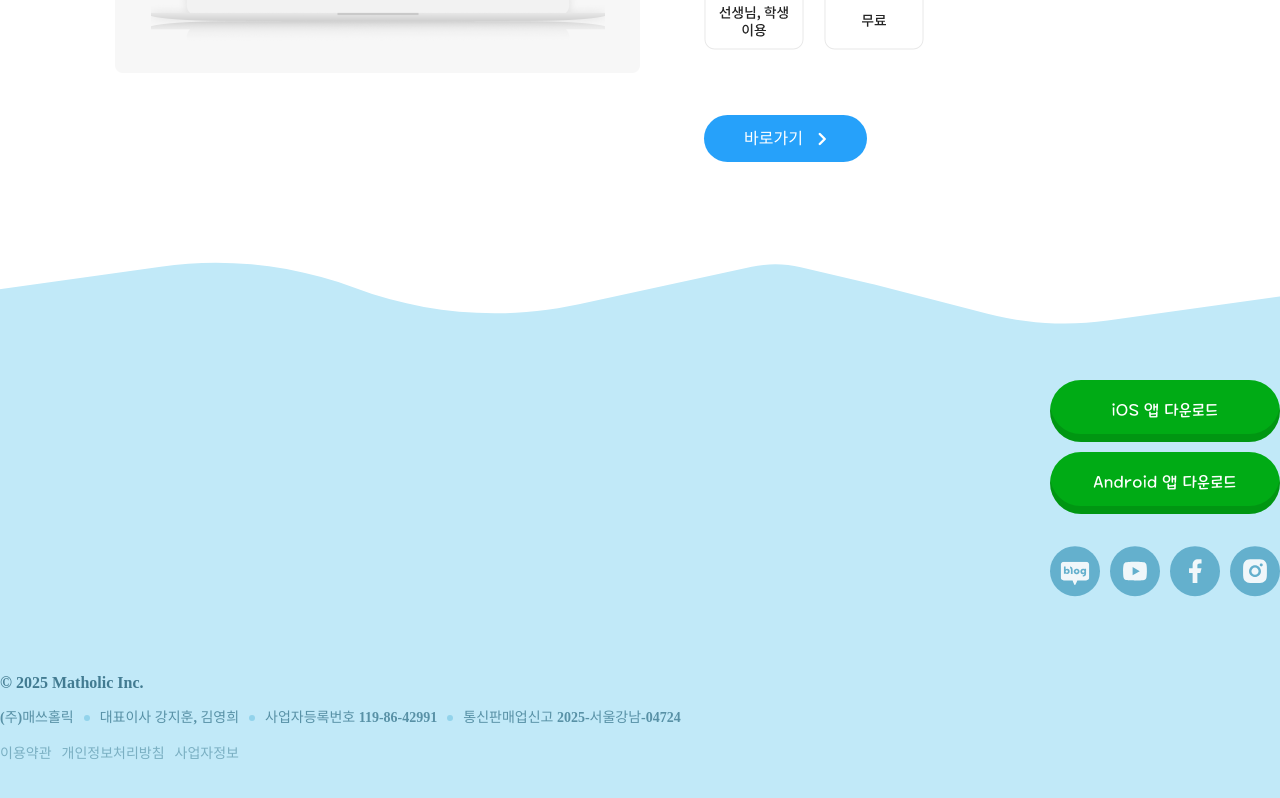
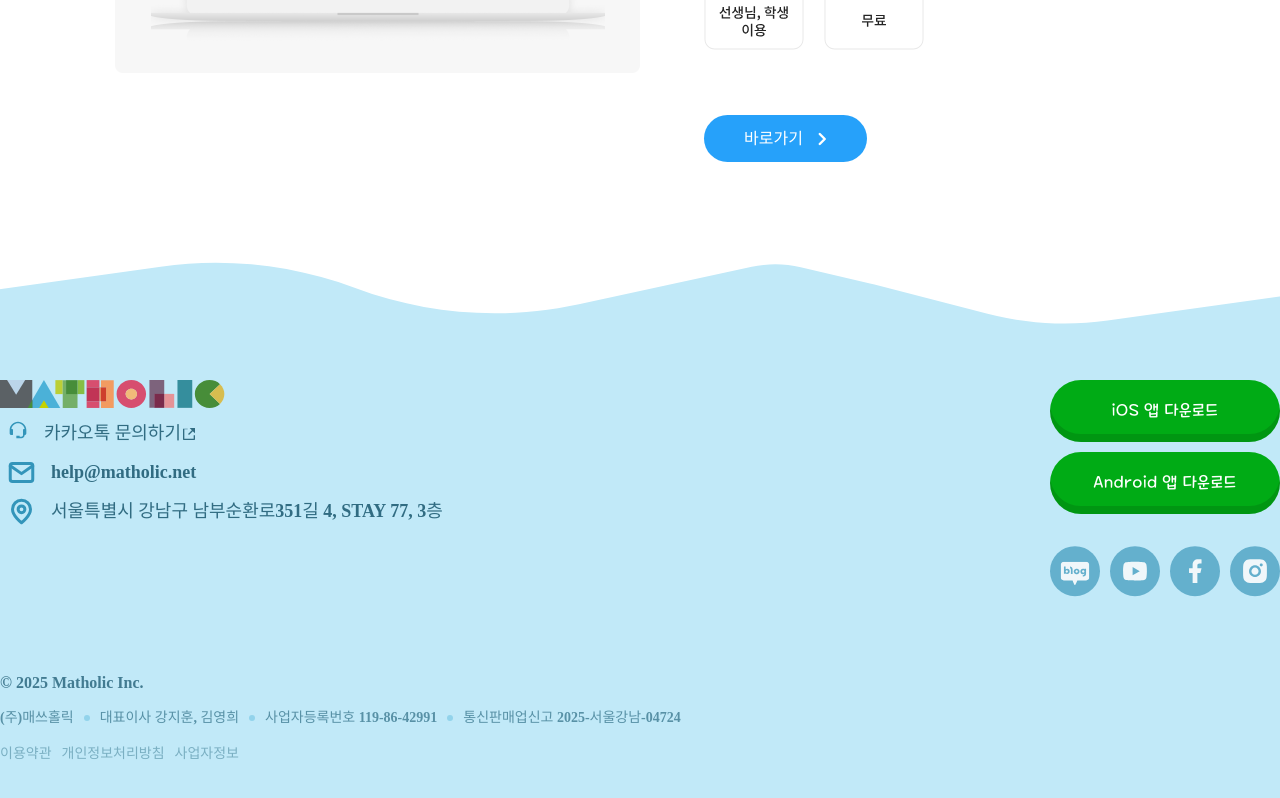
Before and after one commit to kimjihye058/holing, a React (Vite) app in the folder holingclone/: page / in a window 1280 px wide. Shown: the part 9892-10690 px from the top of the page. Built offline with nearby package versions, Linux system fonts and the light colour scheme.

Commit message:
#3 footer left top 내용(contect) 구현

```diff
--- a/holingclone/src/components/footer.tsx
+++ b/holingclone/src/components/footer.tsx
@@ -7,7 +7,65 @@ function Footer() {
       <FooterDiv>
         <FooterConDiv>
           <LeftDiv>
-            <DescDiv></DescDiv>
+            <DescDiv>
+              <img
+                src="/assets/images/footer/company_logo.svg"
+                alt=""
+                width={225}
+              />
+              <ContectDivs>
+                <ContectDiv>
+                  <svg
+                    stroke="currentColor"
+                    fill="currentColor"
+                    strokeWidth="0"
+                    viewBox="0 0 24 24"
+                    color="#3395BA"
+                    height="20"
+                    width="20"
+                    xmlns="http://www.w3.org/2000/svg"
+                  >
+                    <path d="M12 2C6.486 2 2 6.486 2 12v4.143C2 17.167 2.897 18 4 18h1a1 1 0 0 0 1-1v-5.143a1 1 0 0 0-1-1h-.908C4.648 6.987 7.978 4 12 4s7.352 2.987 7.908 6.857H19a1 1 0 0 0-1 1V18c0 1.103-.897 2-2 2h-2v-1h-4v3h6c2.206 0 4-1.794 4-4 1.103 0 2-.833 2-1.857V12c0-5.514-4.486-10-10-10z"></path>
+                  </svg>
+                  <a
+                    href="https://pf.kakao.com/_xeviMn/chat"
+                    target="_blank"
+                    rel="noopener noreferrer"
+                    style={{
+                      display: "flex",
+                      alignItems: "center",
+                      textDecoration: "none",
+                      color: "inherit",
+                      cursor: "pointer",
+                    }}
+                  >
+                    <ContectSpan>카카오톡 문의하기</ContectSpan>
+                    <svg
+                      stroke="currentColor"
+                      fill="currentColor"
+                      strokeWidth="0"
+                      viewBox="0 0 24 24"
+                      color="#316c82"
+                      height="16"
+                      width="16"
+                      xmlns="http://www.w3.org/2000/svg"
+                    >
+                      <path d="M10 3V5H5V19H19V14H21V20C21 20.5523 20.5523 21 20 21H4C3.44772 21 3 20.5523 3 20V4C3 3 3 3.44772 3 4H10ZM17.7071 7.70711L12 13.4142L10.5858 12L16.2929 6.29289L13 3H21V11L17.7071 7.70711Z"></path>
+                    </svg>
+                  </a>
+                </ContectDiv>
+                <ContectDiv>
+                  <img src="/assets/images/footer/email.svg" alt="" />
+                  <ContectSpan>help@matholic.net</ContectSpan>
+                </ContectDiv>
+                <ContectDiv>
+                  <img src="/assets/images/footer/location.svg" alt="" />
+                  <ContectSpan>
+                    서울특별시 강남구 남부순환로351길 4, STAY 77, 3층
+                  </ContectSpan>
+                </ContectDiv>
+              </ContectDivs>
+            </DescDiv>
             <DescDiv>
               <CompanySpan>© 2025 Matholic Inc.</CompanySpan>
               <CompanyDescDiv>
@@ -129,6 +187,30 @@ export const DescDiv = styled.div`
   gap: 12px;
 `;
 
+export const ContectDivs = styled.div`
+  display: flex;
+  flex-direction: column;
+  gap: 12px;
+`;
+
+export const ContectDiv = styled.div`
+  padding: 0px 8px;
+  display: flex;
+  flex-direction: row;
+  gap: 16px;
+`;
+
+export const ContectSpan = styled.span`
+  font-family: SUIT;
+  font-size: 18px;
+  font-weight: 600;
+  color: rgb(49, 108, 130);
+  text-align: inherit;
+  width: unset;
+  white-space: break-spaces;
+  line-height: inherit;
+`;
+
 export const CompanySpan = styled.span`
   font-family: SUIT;
   font-size: 16px;
```
